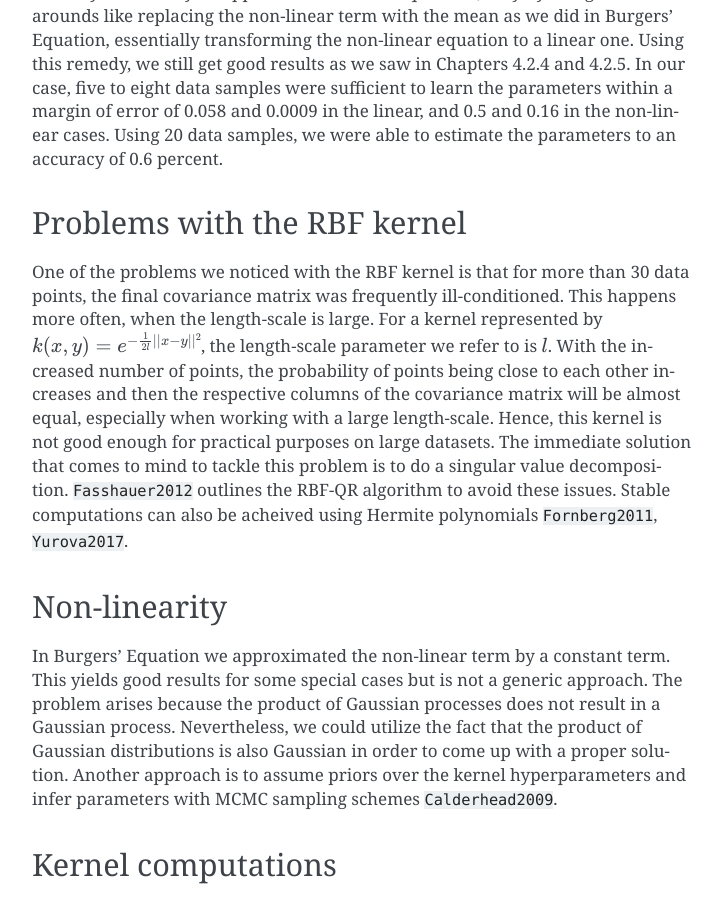
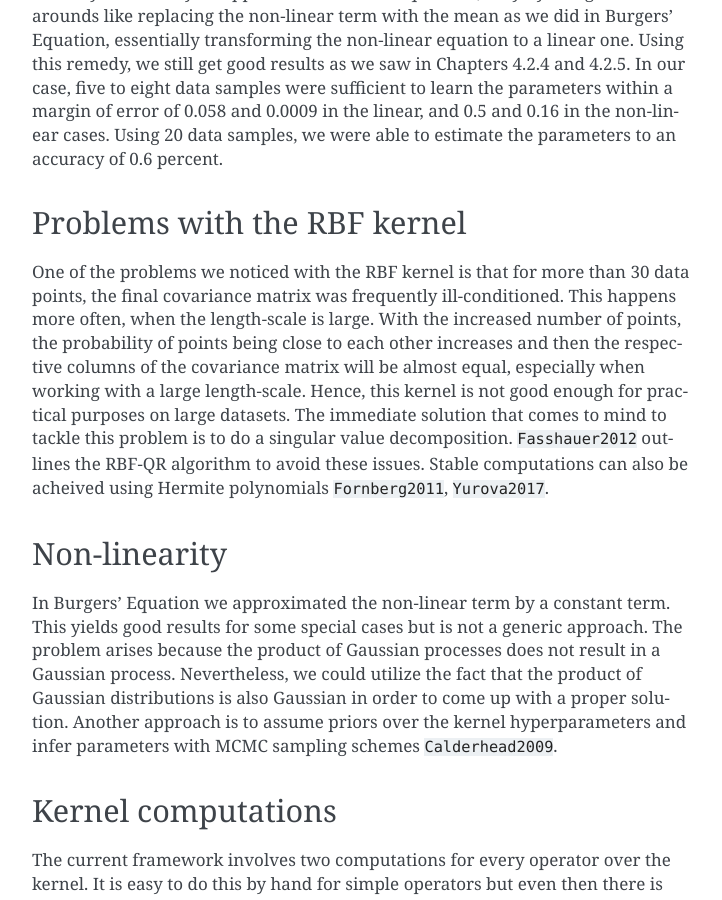
Before and after one commit to ratnania/mlhiphy, a Sphinx documentation site: the page built from doc/index.rst, in a window 1280 px wide and 900 px high, scrolled down 831 px. Shown: the whole window, without its empty margins (388-1110 px from the left). Built offline with Sphinx 7.4.7, drawn with Linux system fonts in a browser that asks for light colours; pages that are not in the unit, such as notebooks, are missing from menus; cross-references to code outside the pages are shown as plain code.

Commit message:
one sentence removed

```diff
--- a/doc/index.rst
+++ b/doc/index.rst
@@ -69,7 +69,7 @@ In our case, five to eight data samples were sufficient to learn the parameters
 
 Problems with the RBF kernel
 --------------------------------
-One of the problems we noticed with the RBF kernel is that for more than 30 data points, the final covariance matrix was frequently ill-conditioned. This happens more often, when the length-scale is large. For a kernel represented by :math:`k(x,y) = e^{-\frac{1}{2l}||x-y||^2}`, the length-scale parameter we refer to is :math:`l`. With the increased number of points, the probability of points being close to each other increases and then the respective columns of the covariance matrix will be almost equal, especially when working with a large length-scale.  Hence, this kernel is not good enough for practical purposes on large datasets. The immediate solution that comes to mind to tackle this problem is to do a singular value decomposition. :cite:`Fasshauer2012` outlines the RBF-QR algorithm to avoid these issues. Stable computations can also be acheived using Hermite polynomials :cite:`Fornberg2011`, :cite:`Yurova2017`.
+One of the problems we noticed with the RBF kernel is that for more than 30 data points, the final covariance matrix was frequently ill-conditioned. This happens more often, when the length-scale is large. With the increased number of points, the probability of points being close to each other increases and then the respective columns of the covariance matrix will be almost equal, especially when working with a large length-scale.  Hence, this kernel is not good enough for practical purposes on large datasets. The immediate solution that comes to mind to tackle this problem is to do a singular value decomposition. :cite:`Fasshauer2012` outlines the RBF-QR algorithm to avoid these issues. Stable computations can also be acheived using Hermite polynomials :cite:`Fornberg2011`, :cite:`Yurova2017`.
 
 
 Non-linearity
```
